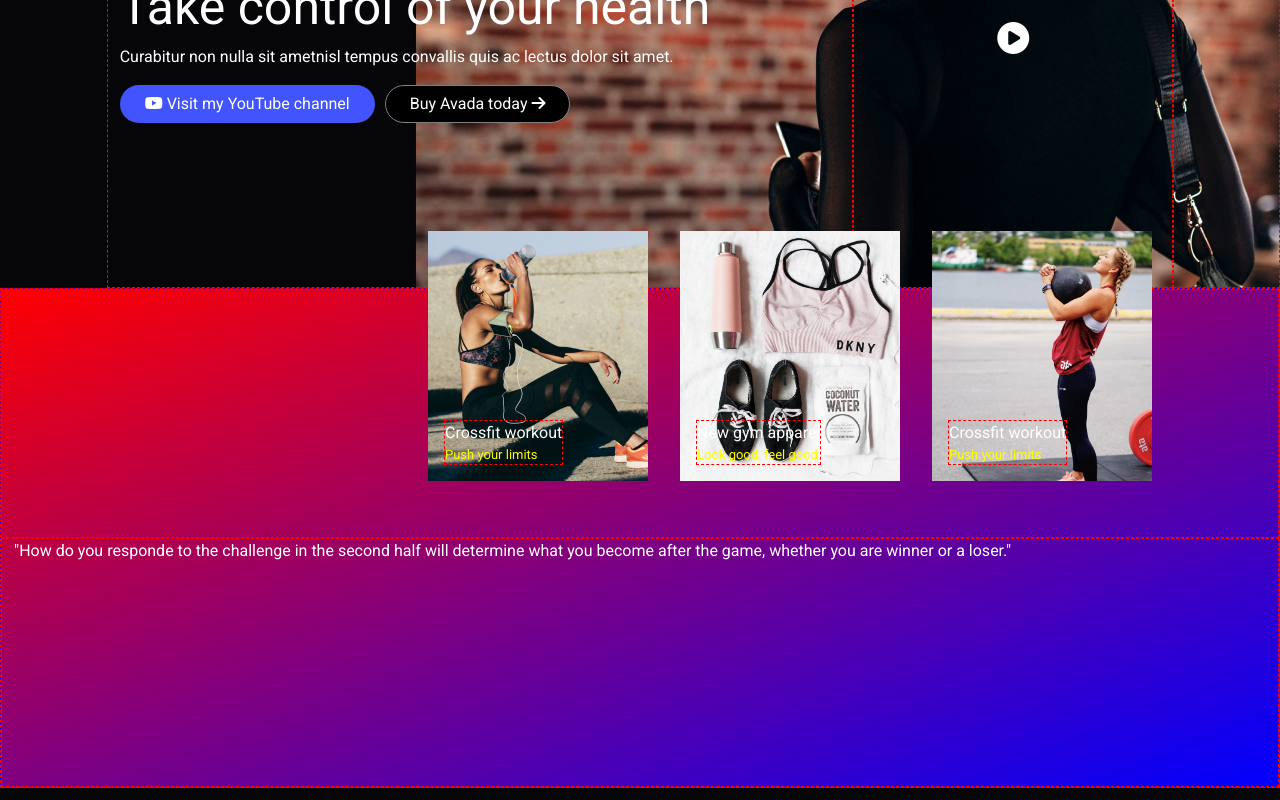
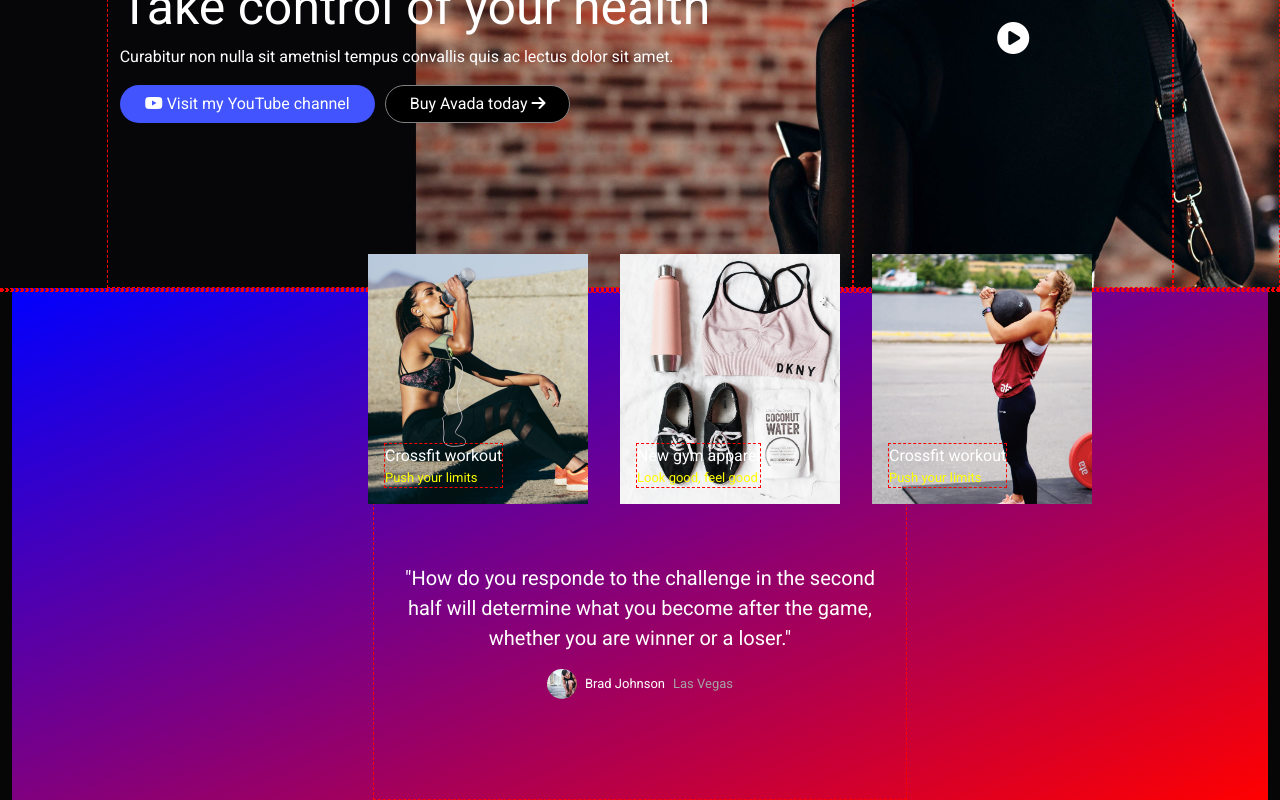
Before and after one commit to Pulcioo/proj-html-vuejs, a Vue app: page / in a window 1280 px wide. Shown: the part 284-1084 px from the top of the page. Built offline with nearby package versions, Linux system fonts and the light colour scheme.

Commit message:
aggiunte modifiche al componente cit

```diff
--- a/src/components/CitComponent.vue
+++ b/src/components/CitComponent.vue
@@ -1,8 +1,8 @@
 <template>
-  <div class="row flex-column">
-    <div class="col relative">
-      <div class="absolute">
-        <div class="img_container d-flex justify-content-center">
+  <div class="gradient relative">
+    <div class="row flex-column">
+      <div class="col">
+        <div class="img_container d-flex justify-content-center absolute">
           <div id="image-1" class="d-flex align-items-end m-3">
             <div class="d-flex flex-column m-3">
               <span>Crossfit workout</span>
@@ -24,13 +24,24 @@
         </div>
       </div>
     </div>
-    <div class="col">
-      <div class="text_container">
-        <p>
-          "How do you responde to the challenge in the second half will
-          determine what you become after the game, whether you are winner or a
-          loser."
-        </p>
+    <div class="row d-flex justify-content-center">
+      <div class="col-5">
+        <div class="text_container text-center">
+          <p>
+            "How do you responde to the challenge in the second half will
+            determine what you become after the game, whether you are winner or
+            a loser."
+          </p>
+          <div>
+            <img
+              src="@/assets/images/avatar-1-2x.jpg"
+              alt="profile"
+              id="img_profile"
+            />
+            <span class="p-2">Brad Johnson</span>
+            <span class="gray">Las Vegas</span>
+          </div>
+        </div>
       </div>
     </div>
   </div>
@@ -43,9 +54,8 @@ export default {
 </script>
 
 <style scoped lang="scss">
-.row {
-  height: 500px;
-  background: linear-gradient(to left top, blue, red);
+.gradient {
+  background: linear-gradient(to left top, red, blue);
 
   #image-1 {
     background-image: url(@/assets/images/service6-2x.jpg);
@@ -67,5 +77,24 @@ export default {
     height: 250px;
     width: 220px;
   }
+
+  .text_container {
+    margin-top: 270px;
+    margin-bottom: 100px;
+
+    p {
+      font-size: 20px;
+    }
+
+    #img_profile {
+      width: 30px;
+      border-radius: 50%;
+      display: inline;
+    }
+
+    span {
+      font-size: small;
+    }
+  }
 }
 </style>
--- a/src/style/general.scss
+++ b/src/style/general.scss
@@ -38,6 +38,10 @@ body {
     color: black;
 }
 
+.gray {
+    color: rgb(165, 163, 163);
+}
+
 .yellow {
     color: yellow;
 }
@@ -48,15 +52,10 @@ body {
 
 .absolute {
     position: absolute;
-    bottom: 40px;
-    left: 410px;
+    bottom: 280px;
+    left: 340px;
 }
 
 .small {
     font-size: small;
 }
-
-.overlay {
-    background-color: #060606;
-    opacity: 0.1;
-}
```
Also changed, not shown: src/assets/images/avatar-1-2x.jpg (added).
